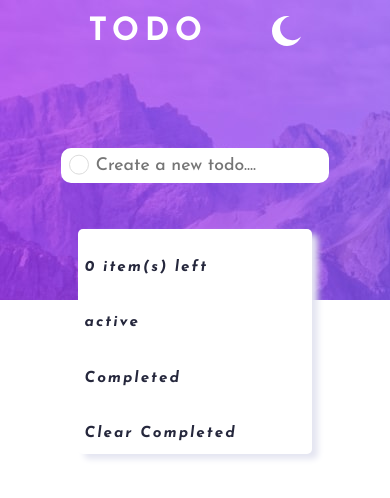
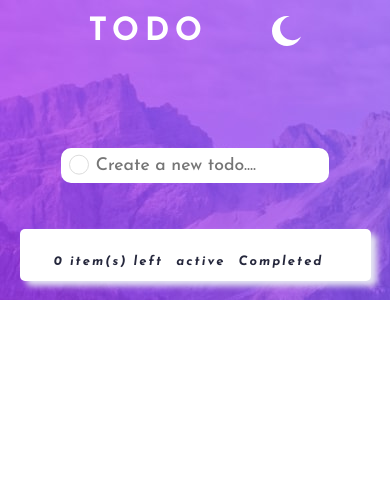
Before and after one commit to EjiroOsiephri/todo-app-main, a React (Vite) app: page / in a window 390 px wide. Shown: the top 498 px of the page. Built offline with nearby package versions, Linux system fonts and the light colour scheme.

Commit message:
finally done

```diff
--- a/src/components/Main.jsx
+++ b/src/components/Main.jsx
@@ -7,11 +7,8 @@ const Main = () => {
     const [toggle, setToggle] = useState(true);
     const [inputValue, setInputValue] = useState('');
     const [listValue, setListValue] = useState([]);
-    const [underline, setUnderline] = useState(false);
+    const [underline, setUnderline] = useState();
 
-    function getUnderlineClass() {
-        return underline ? Styled['underlines'] : '';
-    }
 
 
     function changeInput(e) {
@@ -59,6 +56,8 @@ const Main = () => {
         setDivLength(numOfDivsWithInputTextContainerClass)
     }, [numOfDivsWithInputTextContainerClass])
 
+    const [h3Element, setH3Element] = useState()
+
     function checkBox(e) {
         const id = e.target.parentElement.getAttribute("id");
         const element = document.querySelector(`#${id} h3`);
@@ -75,16 +74,35 @@ const Main = () => {
         }
         const getId = document.getElementById(`${id}`)
 
+        setUnderline(getId)
+
         if (h3Element.style.textDecoration === "line-through") {
             setDivLength(preValue => preValue - 1)
         } else if (h3Element.style.textDecoration === "none") {
             setDivLength(preValue => preValue + 1)
         }
 
+        setH3Element(h3Element)
+
     }
 
+    const active = () => {
+        if (h3Element.style.textDecoration === "line-through") {
+            underline.style.display = 'none'
+        }
+        else if (h3Element.style.textDecoration === "none") {
+            underline.style.display = 'flex'
+        }
+    }
 
-
+    const completed = () => {
+        if (h3Element.style?.textDecoration === "line-through") {
+            underline.style.display = 'flex'
+        }
+        if (h3Element.style.textDecoration === "none") {
+            underline.style.display = 'none'
+        }
+    }
 
     return (
         <div className={Styled.main}>
@@ -103,9 +121,8 @@ const Main = () => {
                 <div className={Styled['input']}>
                     <div className={`${Styled.regularInput} ${toggle ? '' : Styled.add}`}>
                         <h3>{divLength} item(s) left</h3>
-                        <h3>active</h3>
-                        <h3>Completed</h3>
-                        <h3>Clear Completed</h3>
+                        <h3 onClick={active}>active</h3>
+                        <h3 onClick={completed} >Completed</h3>
                     </div>
                     {listValue.map((value, index) => {
                         return (
--- a/src/components/sass/main.module.scss
+++ b/src/components/sass/main.module.scss
@@ -132,7 +132,7 @@ input[type="text"] {
 .regularInput {
   margin: 0.9em auto;
   display: flex;
-  justify-content: space-between;
+  justify-content: space-around;
   width: 60%;
   color: $VeryDarkDesaturatedBlue;
   font-weight: 300;
@@ -165,8 +165,12 @@ input[type="text"] {
 }
 @media (min-width: 375px) and (max-width: 675px) {
   .regularInput {
-    flex-direction: column;
-    gap: 10px;
+    justify-content: center;
+    width: 90%;
+  }
+  .regularInput h3 {
+    font-size: 13px;
+    margin-right: 1em;
   }
   input[type="text"] {
     width: 100%;
@@ -191,7 +195,11 @@ input[type="text"] {
     width: 100%;
   }
   .regularInput {
-    flex-direction: column;
-    gap: 10px;
+    justify-content: center;
+    width: 95%;
+  }
+  .regularInput h3 {
+    font-size: 13px;
+    margin-right: 1em;
   }
 }
```
